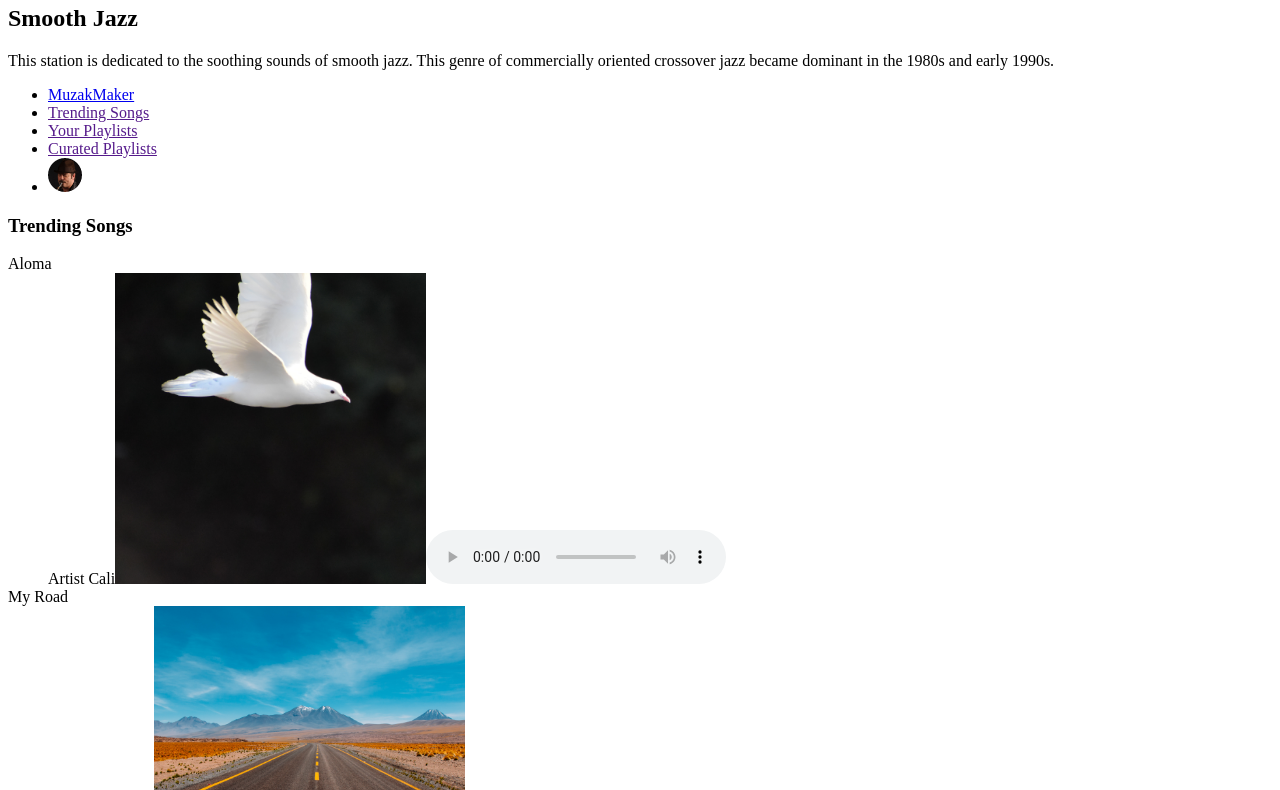
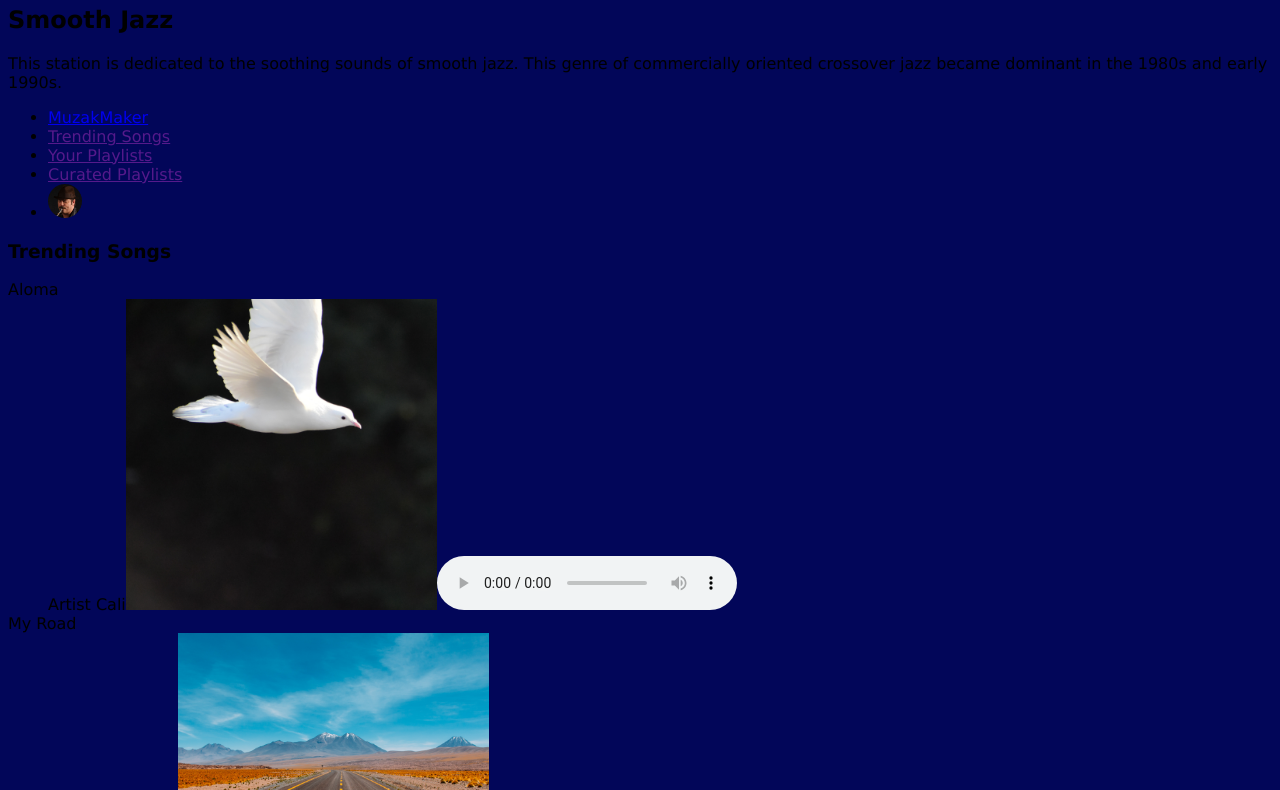
Before and after one commit to rrbowes/streamingmedia, a plain HTML site: page index.html in a window 1280 px wide. Shown: the part 75-865 px from the top of the page. Drawn offline with Linux system fonts and the light colour scheme.

Commit message:
Update index.html

```diff
--- a/index.html
+++ b/index.html
@@ -3,7 +3,7 @@
     <head>
         <meta charset="UTF-8">
         <title>streamingmedia</title>
-        <link href="css" rel="stylesheet"
+        <link href="styles.css" rel="stylesheet">
     </head>
 
     <body>
```
